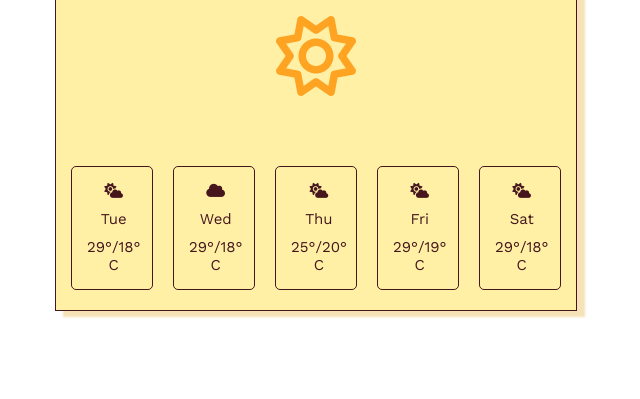
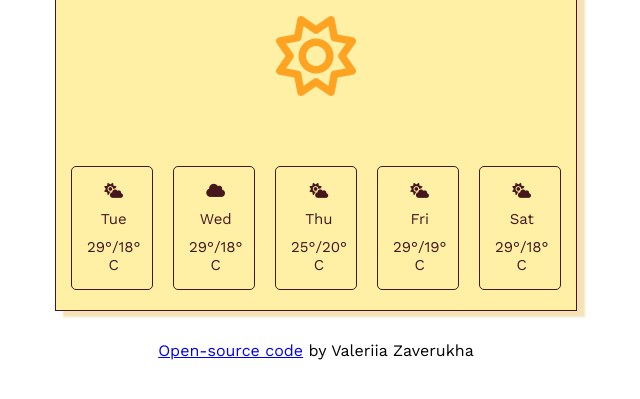
Before and after one commit to ladyfoxy-loxy/my-weather-forecast-app, a website built with Parcel: page index.html in a window 1280 px wide. Shown: the part 387-786 px from the top of the page, without its empty margins (324-964 px from the left). Built offline with nearby package versions, Linux system fonts and the light colour scheme.

Commit message:
added open-source link

```diff
--- a/index.html
+++ b/index.html
@@ -88,6 +88,10 @@
             </div>
         </div>
         </div>
+        <div class="code-link">
+            <a href="https://github.com/ladyfoxy-loxy/my-weather-forecast-app" target="blank">Open-source code</a>
+            by Valeriia Zaverukha
+        </div>
         <script src="src/index.js"></script>
   </body>
 </html>
--- a/src/styles.css
+++ b/src/styles.css
@@ -132,3 +132,7 @@ body {
     margin-bottom: 10px;
     margin-top: 10px;
   }
+
+  .code-link {
+    text-align: center;
+  }
```
